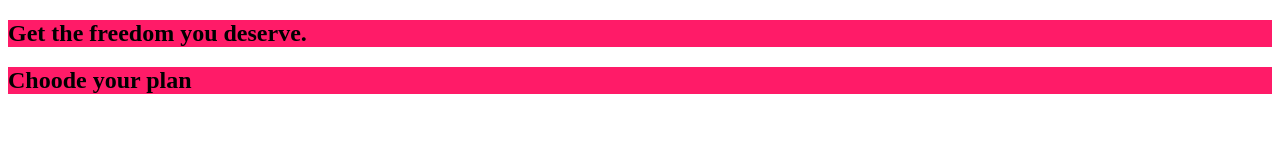
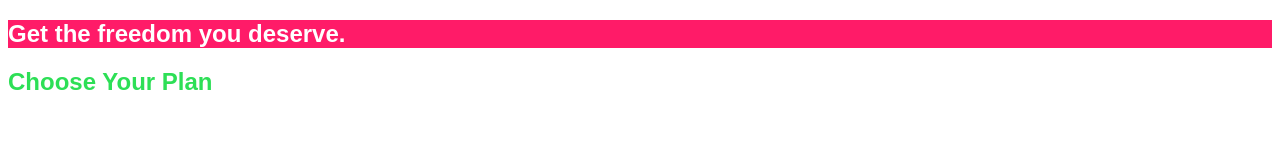
Before and after one commit to GourabBh/css-pjct, a plain HTML site: page project-one/index.html in a window 1280 px wide. Drawn offline with Linux system fonts and the light colour scheme.

Commit message:
chnage 1

```diff
--- /dev/null
+++ b/project-one/css/main.css
@@ -0,0 +1,16 @@
+#product-overview {
+    background: #ff1b68;
+}
+
+.section-title {
+    color: #2ddf56;
+}
+
+h1 {
+    color: white;
+    font-family: 'Anton', sans-serif;
+}
+
+h1 {
+    font-family: sans-serif;
+}
--- a/project-one/index.html
+++ b/project-one/index.html
@@ -6,19 +6,18 @@
         <title>uHost</title>
         <link rel="shortcut icon" href="favicon.png" />
         <style>
-            section {
-                background: #ff1b68;
-            }
+            @import url('https://fonts.googleapis.com/css2?family=Anton&display=swap');
         </style>
+        <link rel="stylesheet" href="css/main.css" />
     </head>
 
     <body>
         <main>
-            <section>
+            <section id="product-overview">
                 <h1>Get the freedom you deserve.</h1>
             </section>
-            <section>
-                <h1>Choode your plan</h1>
+            <section id="plans">
+                <h1 class="section-title">Choose Your Plan</h1>
             </section>
         </main>
     </body>
```
Also changed, not shown: project-one/notes/note1.txt (added).
